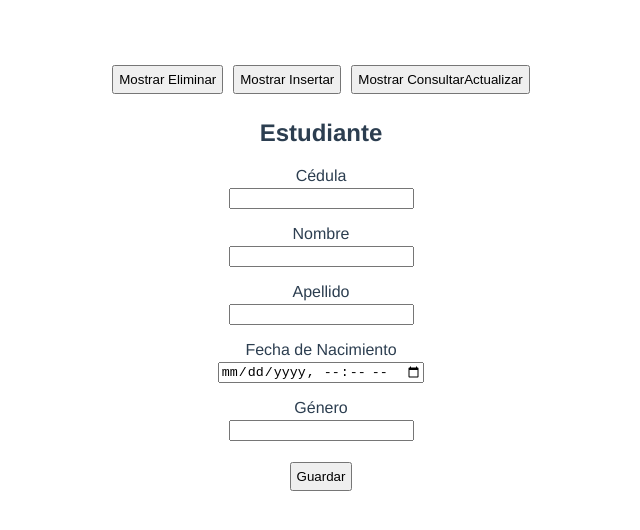
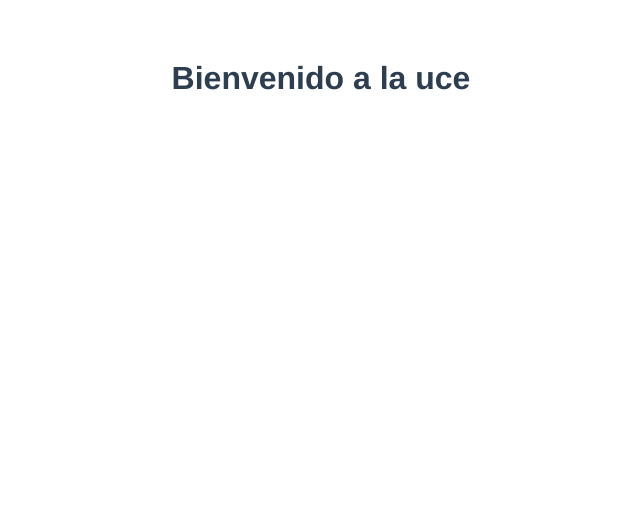
Before and after one commit to Alhehita/pw_vue_p6_u4_da, a Vue app: page / in a window 1280 px wide. Shown: the top 530 px of the page, without its empty margins (319-959 px from the left). Built offline with nearby package versions, Linux system fonts and the light colour scheme.

Commit message:
Taller36 Router

```diff
--- a/package.json
+++ b/package.json
@@ -10,7 +10,8 @@
   "dependencies": {
     "axios": "^1.7.2",
     "core-js": "^3.8.3",
-    "vue": "^3.2.13"
+    "vue": "^3.2.13",
+    "vue-router": "^4.4.0"
   },
   "devDependencies": {
     "@vue/cli-plugin-babel": "~5.0.0",
--- a/src/App.vue
+++ b/src/App.vue
@@ -1,32 +1,23 @@
 <template>
-  <div id="app">
-      <button @click="componente = 'Eliminar'">Mostrar Eliminar</button>
-    <button @click="componente = 'Insertar'">Mostrar Insertar</button>
-    <button @click="componente = 'ConsultarActualizar'">Mostrar ConsultarActualizar</button>
 
-        <component :is="componente" />
 
-  </div>
+  <router-view/>
 
 </template>
 
 <script>
-import Eliminar from "./components/Eliminar.vue";
-import Insertar from "./components/Insertar.vue";
-import ConsultarActualizar from "./components/ConsultarActualizar.vue";
+//import BienvenidaVue from './page/Bienvenida.vue';
+//import Eliminar from "./components/Eliminar.vue";
+//import Insertar from "./components/Insertar.vue";
+//import ConsultarActualizar from "./components/ConsultarActualizar.vue";
+
 
 export default {
   name: "App",
   components: {
-    Eliminar,
-    ConsultarActualizar,
-    Insertar,
+
   },
-  data() {
-    return {
-      componente: 'Insertar'  // Componente inicial a mostrar
-    };
-  }
+
 };
 </script>
 
--- a/src/components/Eliminar.vue
+++ b/src/components/Eliminar.vue
@@ -24,7 +24,7 @@
   methods: {
     async eliminar(){
       const data = await eliminarFachada(this.cedula);
-      console.log("elimando");
+      console.log("eliminado");
     }
   }
 };
--- a/src/main.js
+++ b/src/main.js
@@ -1,4 +1,6 @@
 import { createApp } from 'vue'
 import App from './App.vue'
 
-createApp(App).mount('#app')
+import router from './router/router.js'
+
+createApp(App).use(router).mount('#app')
--- /dev/null
+++ b/src/page/BienvenidaPage.vue
@@ -0,0 +1,13 @@
+<template>
+<h1>Bienvenido a la uce</h1>
+</template>
+
+<script>
+export default {
+
+}
+</script>
+
+<style>
+
+</style>
--- /dev/null
+++ b/src/page/ConsultarActualizarPage.vue
@@ -0,0 +1,21 @@
+<template>
+    <div>
+      <ConsultarActualizar />
+    </div>
+  </template>
+
+  <script>
+  // Importa el componente Eliminar desde su ruta específica
+  import ConsultarActualizar from '../components/ConsultarActualizar.vue';
+
+  export default {
+    components: {
+      ConsultarActualizar // Registra el componente Eliminar para su uso en este componente
+    },
+    // Otras opciones y lógica del componente
+  }
+  </script>
+
+  <style>
+  /* Estilos específicos para este componente */
+  </style>
--- /dev/null
+++ b/src/page/EliminarPage.vue
@@ -0,0 +1,20 @@
+<template>
+    <div>
+      <Eliminar />
+    </div>
+  </template>
+
+  <script>
+  import Eliminar from '../components/Eliminar.vue';
+
+  export default {
+    components: {
+      Eliminar
+    },
+
+  }
+  </script>
+
+  <style>
+
+  </style>
--- /dev/null
+++ b/src/page/InsertarPage.vue
@@ -0,0 +1,21 @@
+<template>
+  <div>
+    <Insertar />
+  </div>
+</template>
+
+<script>
+// Importa el componente Eliminar desde su ruta específica
+import Insertar from '../components/Insertar.vue';
+
+export default {
+  components: {
+    Insertar  // Registra el componente Eliminar para su uso en este componente
+  },
+  // Otras opciones y lógica del componente
+}
+</script>
+
+<style>
+/* Estilos específicos para este componente */
+</style>
--- a/src/page/Page.vue
+++ /dev/null
@@ -1,47 +0,0 @@
-<template>
-    <div id="app">
-        <button @click="componente = 'Eliminar'">Mostrar Eliminar</button>
-      <button @click="componente = 'Insertar'">Mostrar Insertar</button>
-      <button @click="componente = 'ConsultarActualizar'">Mostrar ConsultarActualizar</button>
-
-          <component :is="componente" />
-
-    </div>
-
-  </template>
-
-  <script>
-  import Eliminar from "./components/Eliminar.vue";
-  import Insertar from "./components/Insertar.vue";
-  import ConsultarActualizar from "./components/ConsultarActualizar.vue";
-
-  export default {
-    name: "App",
-    components: {
-      Eliminar,
-      ConsultarActualizar,
-      Insertar,
-    },
-    data() {
-      return {
-        componente: 'Insertar'  // Componente inicial a mostrar
-      };
-    }
-  };
-  </script>
-
-  <style>
-  #app {
-    font-family: Avenir, Helvetica, Arial, sans-serif;
-    -webkit-font-smoothing: antialiased;
-    -moz-osx-font-smoothing: grayscale;
-    text-align: center;
-    color: #2c3e50;
-    margin-top: 60px;
-  }
-
-  button{
-      margin: 5px;
-      padding: 5px;
-  }
-  </style>
```
Also changed, not shown: src/router/router.js (added, +39 -0 lines), 1 other file (tests, documents, lock files or other folders).
